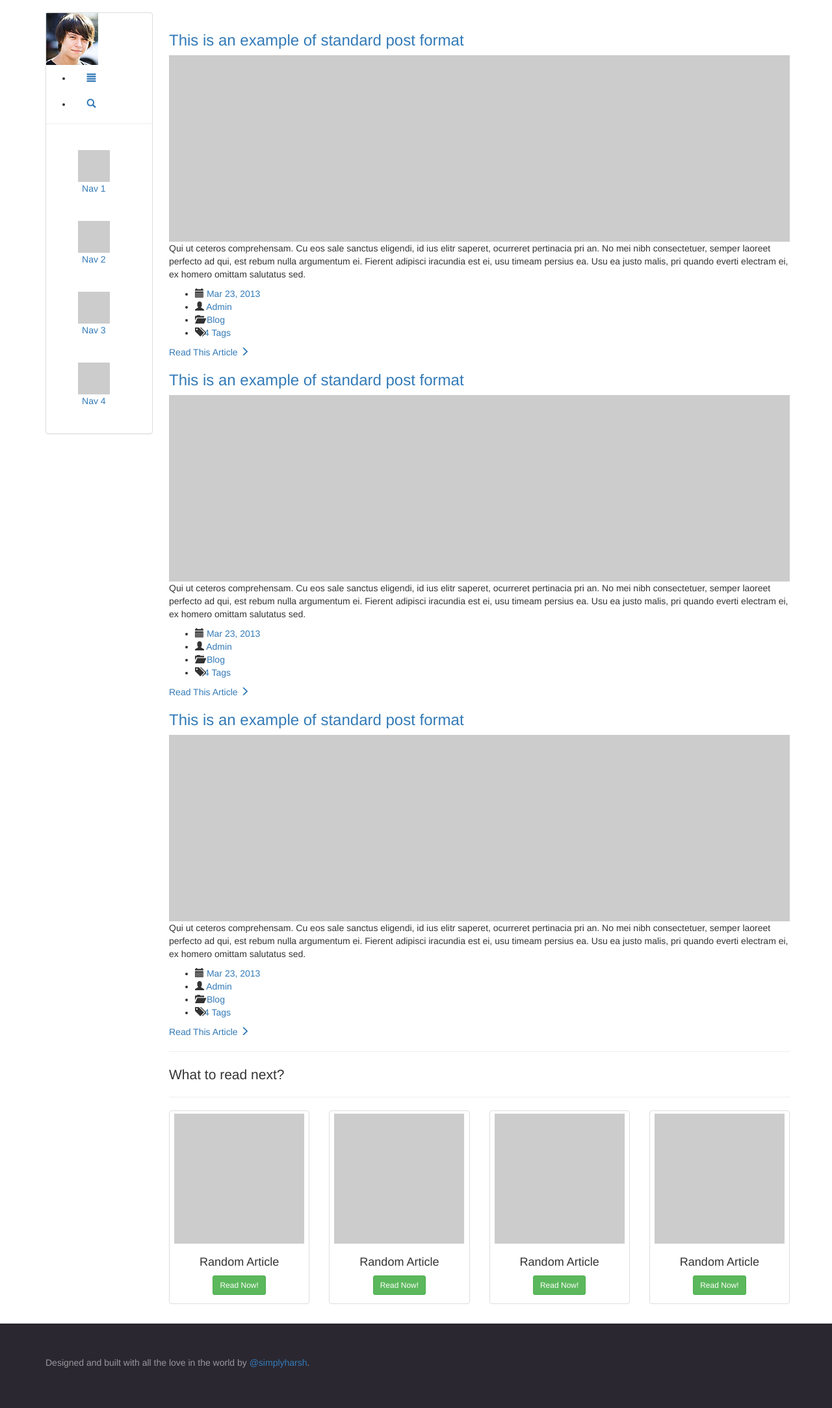
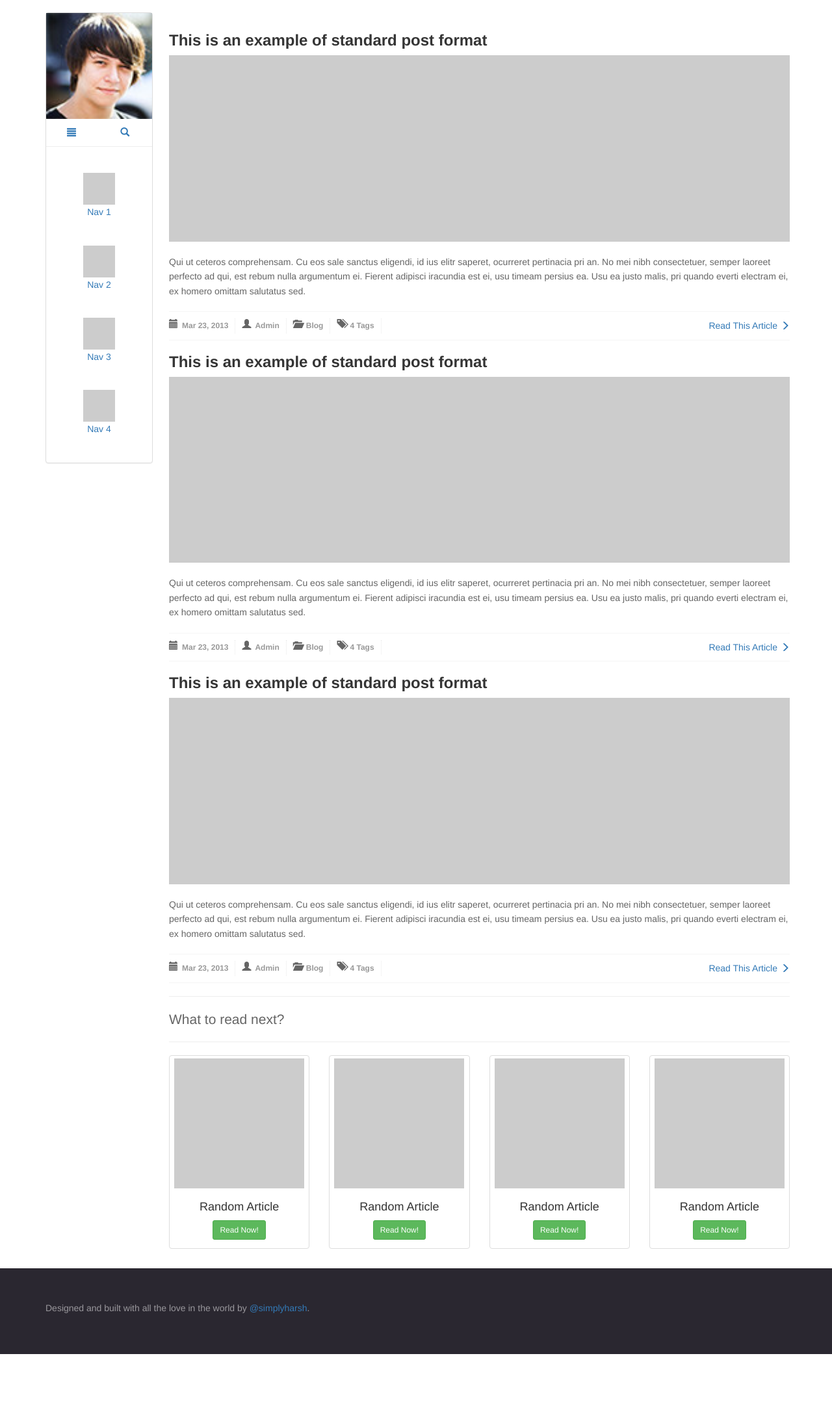
Before and after one commit to simplyharsh/reactblog, a Django app: template blog/templates/blog_list.html in a window 1280 px wide. Shown: the part 51-2218 px from the top of the page at 65% size. After the commit the page ends 2135 px from the top, so only its background shows below. Run offline with Django 3.2, Linux system fonts and the light colour scheme; the template is opened without the code that fills it, so the values that code supplies are empty; some libraries are stand-ins or nearby versions.

Commit message:
styles for blog list page

```diff
--- a/static/css/style.css
+++ b/static/css/style.css
@@ -1,4 +1,8 @@
 body {
+    font-size: 14px;
+    font-weight: 300;
+    line-height: 1.6em;
+    color: #656565;
     padding-top: 70px;
 }
 
@@ -9,7 +13,16 @@
     background-color: #2a2730;
 }
 
-#sidebar-wrapper .button-group a {
+#sidebar-wrapper .user-img {
+    width: 100%;
+}
+
+#sidebar-wrapper .button-group {
+    padding-left: 0px;
+    margin-bottom: 0px;
+}
+
+#sidebar-wrapper .button-group li {
     width: 48%;
     display: inline-block;
     text-align: center;
@@ -23,7 +36,7 @@
 #sidebar-wrapper .nav a {
     display: block;
     width: 30%;
-    margin: 40px 30%;
+    margin: 40px 35%;
     text-align: center;
 }
 
@@ -40,3 +53,59 @@
     float: right;
     margin: 0px 0px 10px 15px;
 }
+
+/*blog list*/
+article .post-heading h3 a {
+    font-weight: 700;
+    color: #353535;
+}
+
+.blog-list-header {
+    margin-bottom: 20px;
+}
+
+.blog-list-footer {
+    overflow: hidden;
+    border-top: 1px solid #f5f5f5;
+    border-bottom: 1px solid #f5f5f5;
+    padding: 10px 0 10px 0;
+    margin-top: 20px;
+}
+
+.blog-list-footer ul.meta-post span.glyphicon {
+    float:left;
+    margin-right: 6px;
+}
+
+.blog-list-footer ul.meta-post {
+    float: left;
+    margin: 0;
+    padding: 0;
+    list-style: none;
+}
+
+.blog-list-footer ul.meta-post li {
+    float: left;
+    margin: 0 10px 0 0;
+    padding: 0;
+    list-style: none;
+    border-right: 1px dotted #e9e9e9;
+    padding-right: 10px;
+}
+
+.blog-list-footer ul.meta-post li a {
+    color: #999;
+    float: left;
+    font-size: 12px;
+    font-weight: 600;
+}
+
+.read-this {
+    float: right;
+}
+
+.read-this span {
+    float: right;
+    margin-top: 3px;
+    margin-left: 5px;
+}
```
